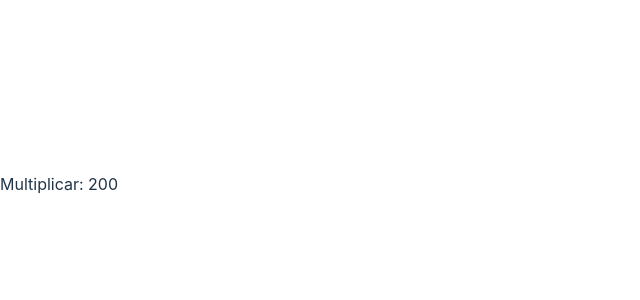
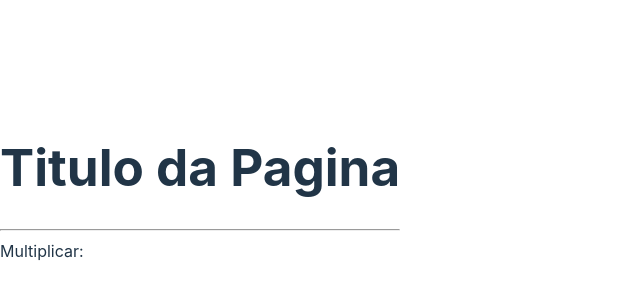
Before and after one commit to rodrigonpi/react-native-vite, a React (Vite) app: page / in a window 1280 px wide. Shown: the part 216-516 px from the top of the page, without its empty margins (0-640 px from the left). Built offline with nearby package versions, Linux system fonts and the light colour scheme.

Commit message:
Criada pasta componentes e arquivo Header.tsx

```diff
--- a/src/App.tsx
+++ b/src/App.tsx
@@ -1,10 +1,12 @@
 //criando componente
+import {Header} from './componentes/Header'
+
 const App = () => {
-  let n1: number = 10;
-  let n2: number = 20;
-
   return (
-    <div>Multiplicar: {n1*n2}</div>
+    <div>
+      <Header/>
+      Multiplicar:
+    </div>
 
   );
 }
--- /dev/null
+++ b/src/componentes/Header.tsx
@@ -0,0 +1,9 @@
+export const Header = () =>{
+    return (
+      <header>
+        <h1>Titulo da Pagina</h1>
+        <hr/>
+      </header>
+
+    );
+  }
```
